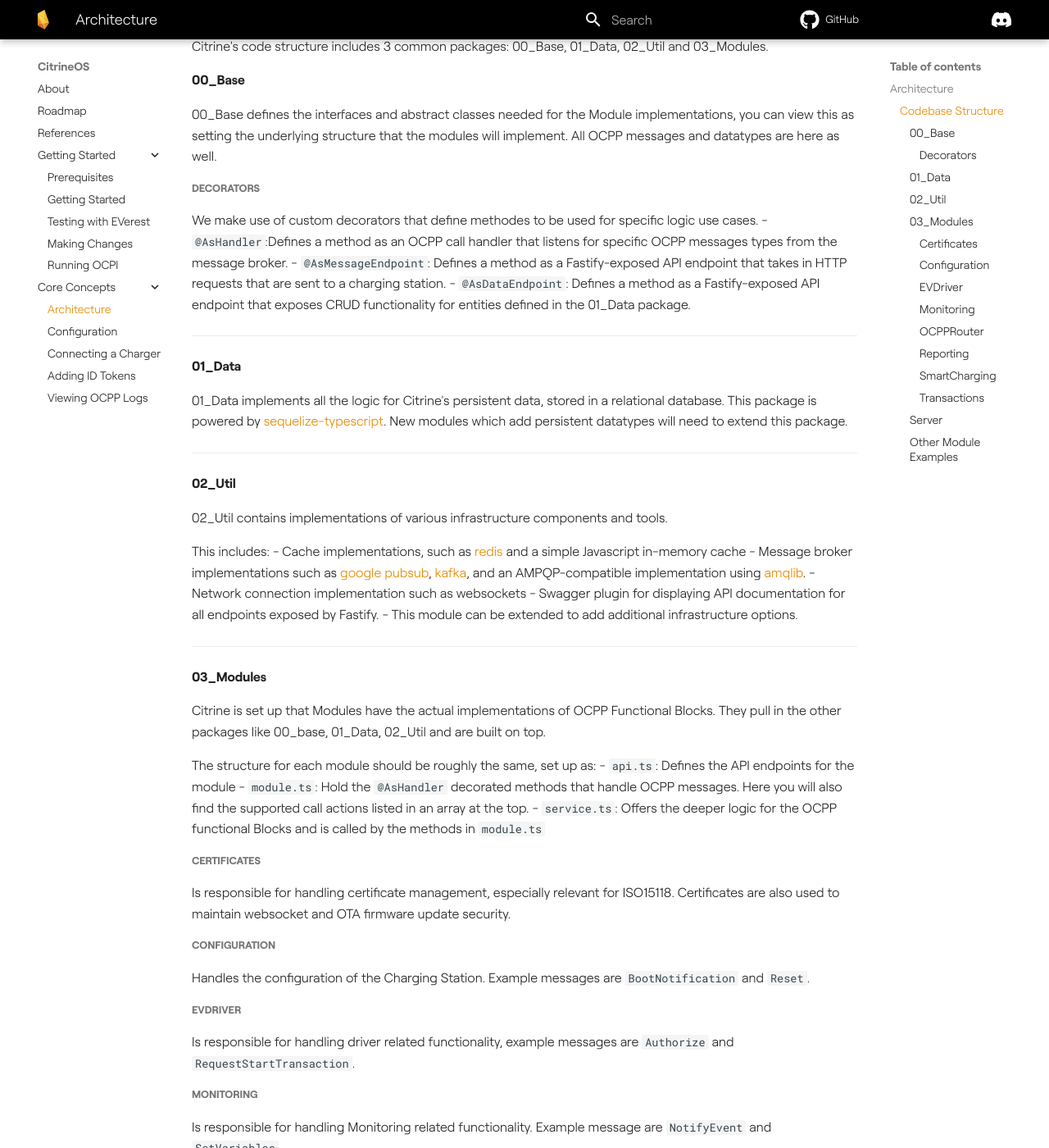
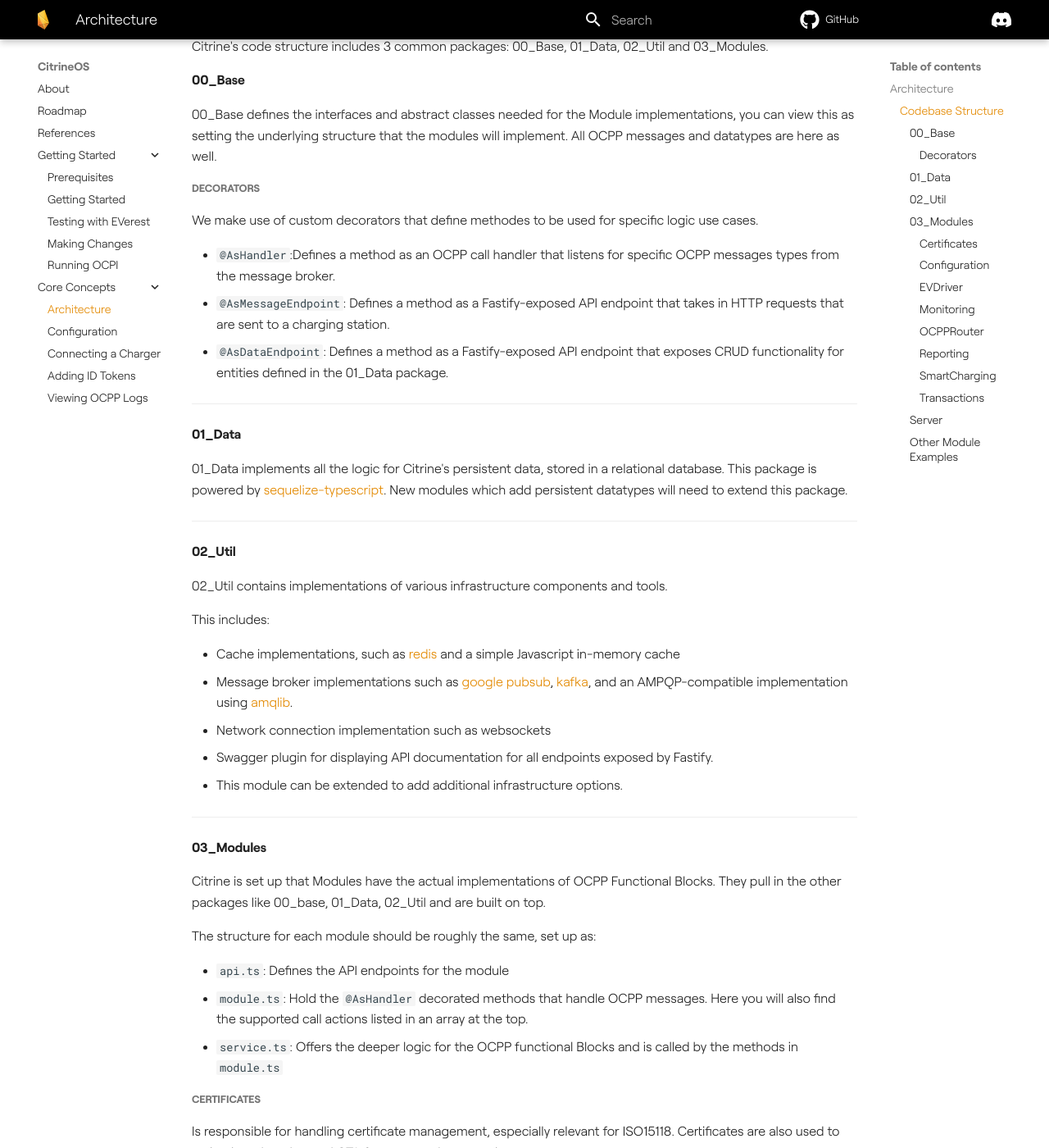
Before and after one commit to citrineos/citrineos.github.io, an MkDocs documentation site: the page built from docs/core-concepts/architecture.md, in a window 1280 px wide and 1400 px high, scrolled down 1180 px. Shown: the whole window at 82% size. Built offline with MkDocs 1.6.1 and Material for MkDocs 9.7.7, drawn with Linux system fonts in a browser that asks for light colours; plug-ins that fetch from the network failed and are left out; comment, search, counter and statistics services are not loaded; the version menu is left out; some of the changed text lies outside the part shown.

Commit message:
Formatting fixes for lists to diplay correctly with mkdocs.

```diff
--- a/docs/core-concepts/architecture.md
+++ b/docs/core-concepts/architecture.md
@@ -24,6 +24,7 @@ All OCPP messages and datatypes are here as well.
 
 #### Decorators
 We make use of custom decorators that define methodes to be used for specific logic use cases.
+
 - `@AsHandler`:Defines a method as an OCPP call handler that listens for specific OCPP messages types from the message broker.
 - `@AsMessageEndpoint`: Defines a method as a Fastify-exposed API endpoint that takes in HTTP requests that are sent to a charging station.
 - `@AsDataEndpoint`: Defines a method as a Fastify-exposed API endpoint that exposes CRUD functionality for entities defined in the 01_Data package.
@@ -43,6 +44,7 @@ New modules which add persistent datatypes will need to extend this package.
 02_Util contains implementations of various infrastructure components and tools.
 
 This includes:
+
 - Cache implementations, such as [redis](https://github.com/redis/redis) and a simple Javascript in-memory cache
 - Message broker implementations such as [google pubsub](https://github.com/googleapis/nodejs-pubsub), [kafka](https://github.com/tulios/kafkajs), and an AMPQP-compatible implementation using [amqlib](https://github.com/amqp-node/amqplib).
 - Network connection implementation such as websockets
@@ -58,6 +60,7 @@ Citrine is set up that Modules have the actual implementations of OCPP Functiona
 They pull in the other packages like 00_base, 01_Data, 02_Util and are built on top.
 
 The structure for each module should be roughly the same, set up as:
+
 - `api.ts`: Defines the API endpoints for the module
 - `module.ts`: Hold the `@AsHandler` decorated methods that handle OCPP messages. Here you will also find the supported call actions listed in an array at the top.
 - `service.ts`: Offers the deeper logic for the OCPP functional Blocks and is called by the methods in `module.ts`
@@ -99,7 +102,7 @@ Is responsible for handling Transaction related functionality. Example message a
 
 ### Server
 
-The server directory is an example implementation using the citrine modules.
+The server directory is an example implementation using the Citrine modules.
 It is not designed for production use, but rather for local development and test environments.
 Citrine is designed in a modular fashion scale each module independently.
 If you want to just use it for local development, check out our guide here: [Getting Started](../getting-started/getting-started.md)
```
Also changed, not shown: docs/getting-started/running-ocpi.md (+1 -1 lines), docs/getting-started/testing-with-everest.md (+1 -1 lines), docs/references.md (+1 -0 lines).
